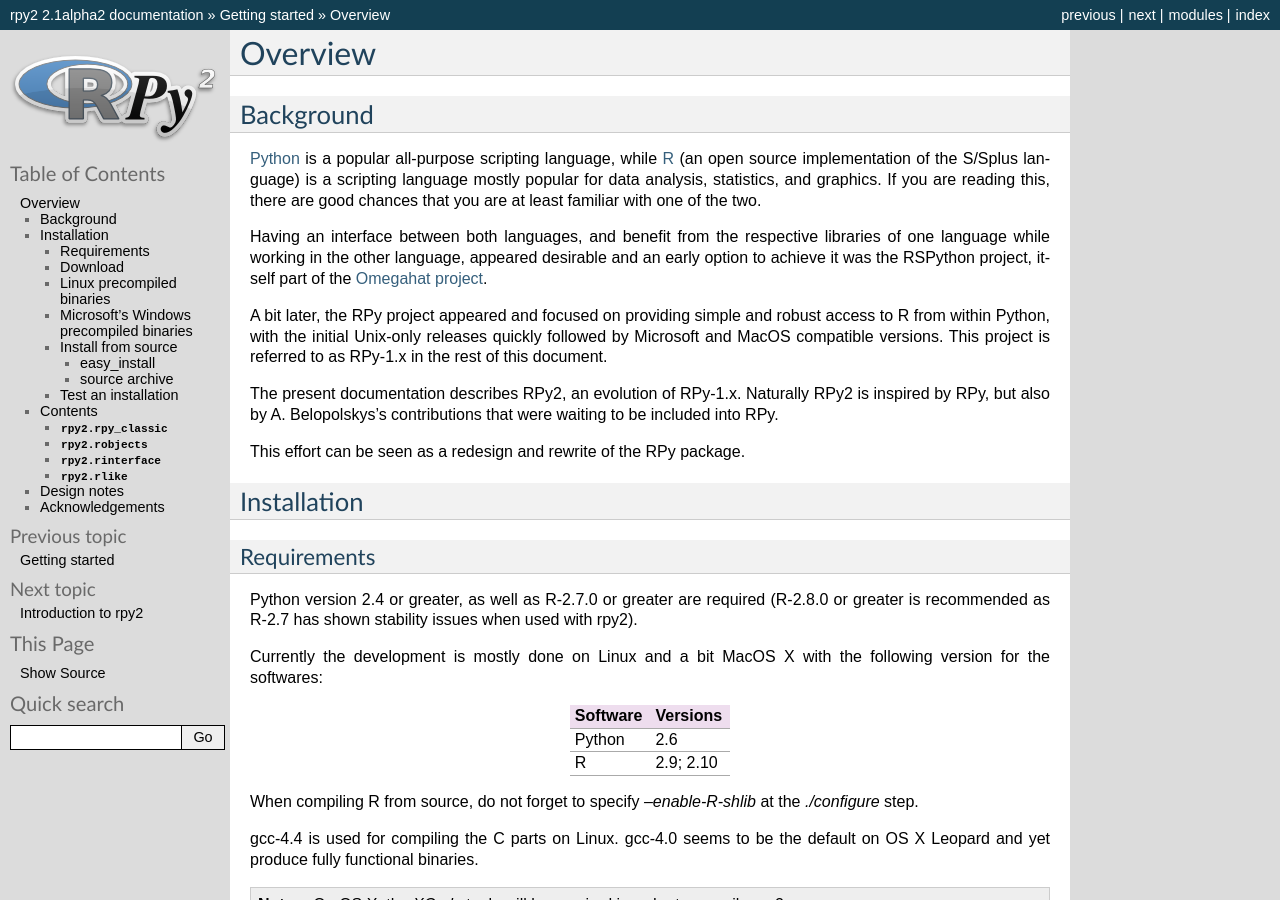
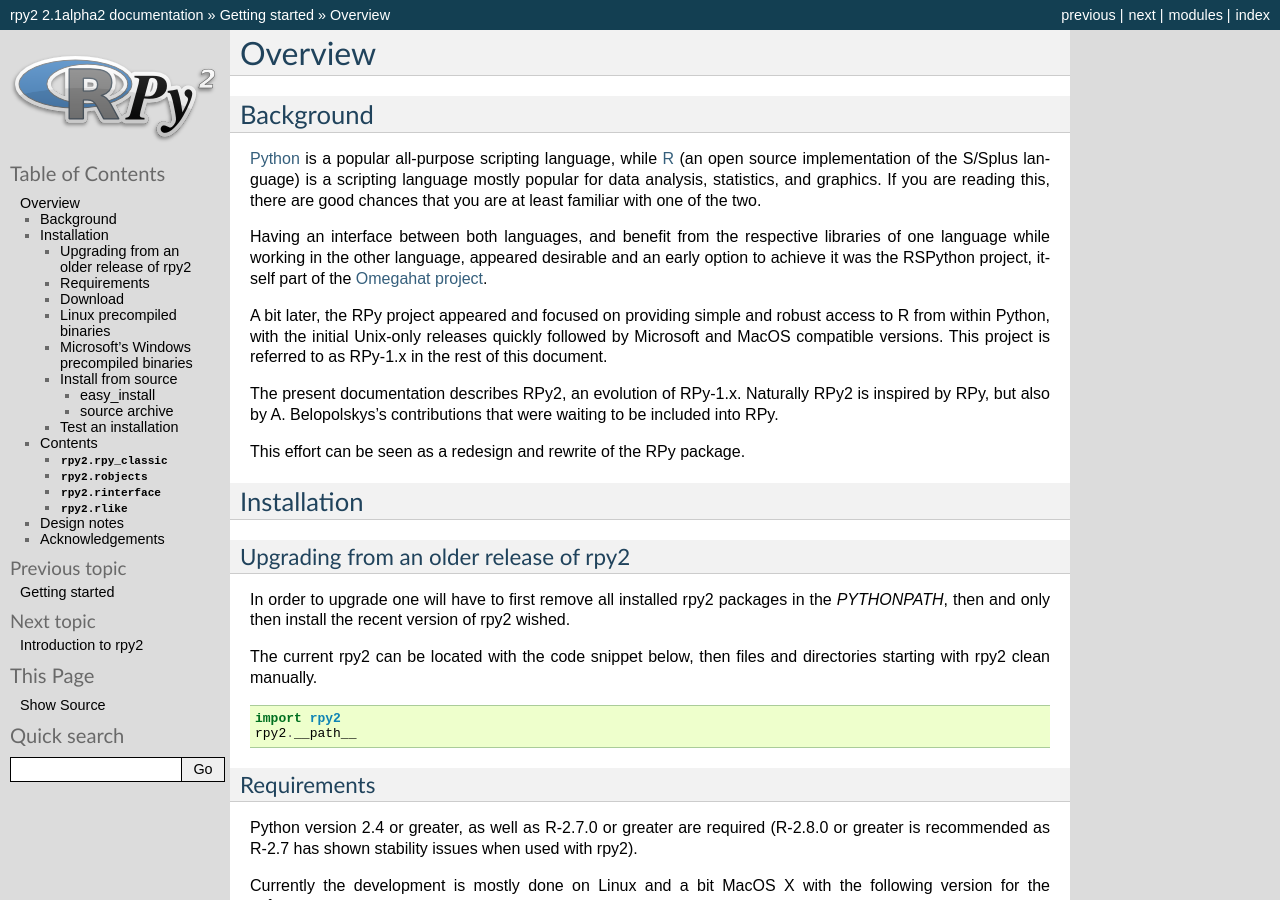
Before and after one commit to rpy2/rpy2, a Sphinx documentation site: the page built from doc/source/overview.rst, in a window 1280 px wide and 900 px high. Built offline with Sphinx 7.4.7, drawn with Linux system fonts in a browser that asks for light colours; formulas are drawn with MathJax 3.

Commit message:
Instructions to upgrade
--HG--
branch : version_2.1.x

```diff
--- a/doc/source/overview.rst
+++ b/doc/source/overview.rst
@@ -39,6 +39,23 @@
 
 Installation
 ============
+
+Upgrading from an older release of rpy2
+---------------------------------------
+
+In order to upgrade one will have to first remove all
+installed rpy2 packages in the *PYTHONPATH*, then and only then install
+the recent version of rpy2 wished.
+
+The current rpy2 can be located with the code snippet below, then
+files and directories starting with rpy2 clean manually.
+
+.. code-block:: python
+
+   import rpy2
+   rpy2.__path__
+
+
 
 Requirements
 ------------
```
